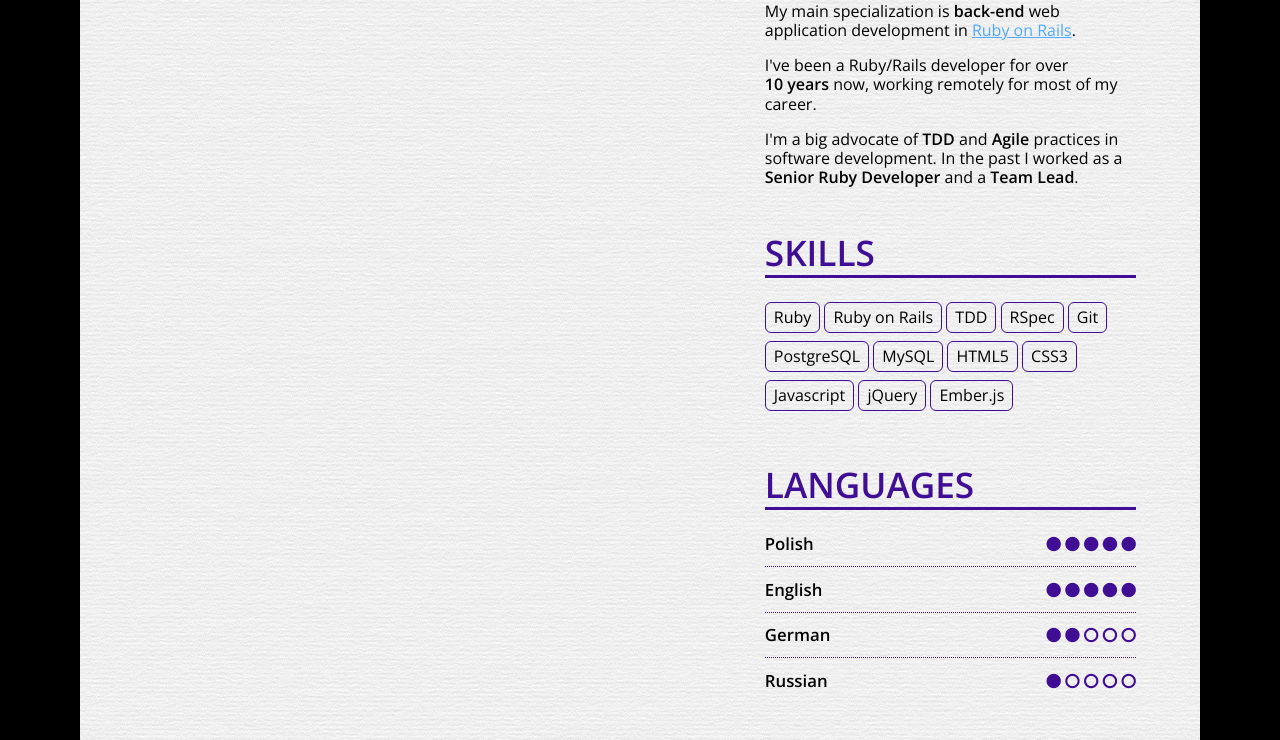
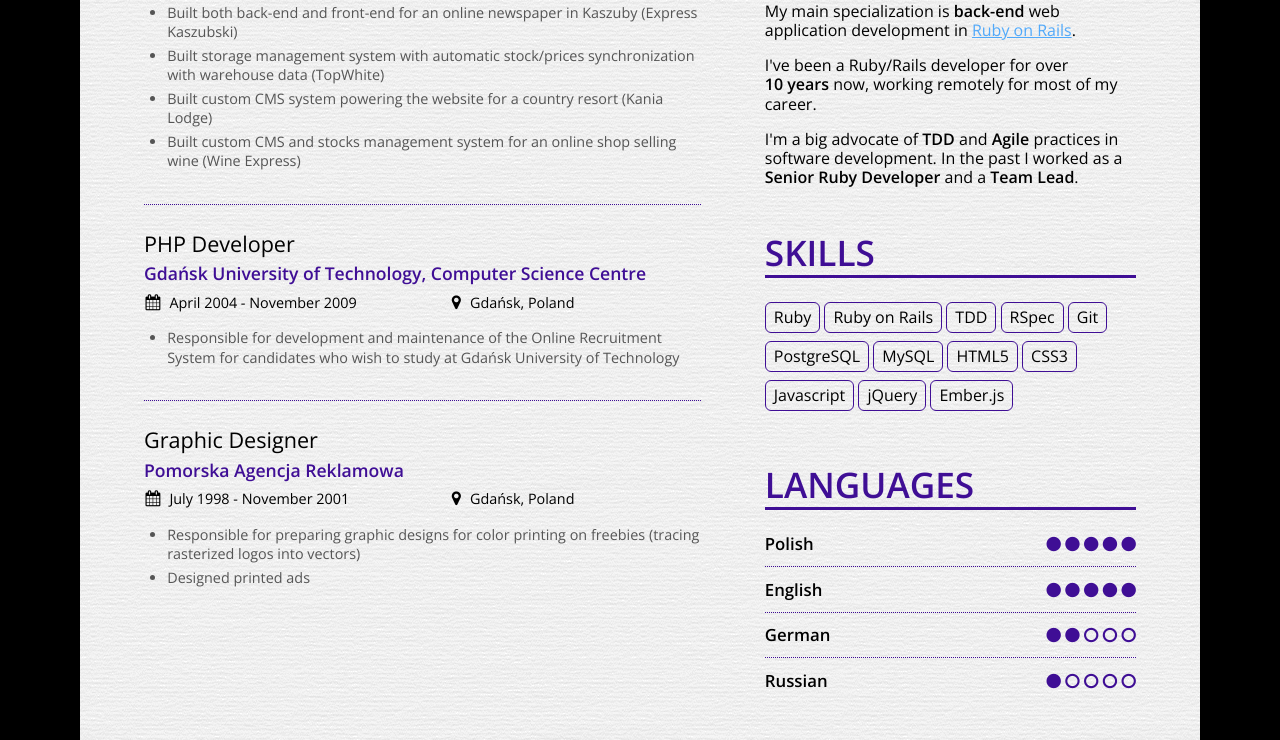
Before and after one commit to pjg/pjg.github.io, a plain HTML site: page index.html in a window 1280 px wide. Shown: the part 640-1380 px from the top of the page. Drawn offline with nearby package versions, Linux system fonts and the light colour scheme.

Commit message:
Add more 'Experience' entries

```diff
--- a/index.html
+++ b/index.html
@@ -70,12 +70,54 @@
                   <i class="fa fa-calendar"></i> <span>January 2010 - ongoing</span>
                 </p>
                 <p class="place">
+                  <i class="fa fa-map-marker"></i> <span>Gdańsk, Poland / Remote</span>
+                </p>
+              </div>
+
+              <ul class="experience-details">
+                <li>Founder of a one-man Ruby on Rails web development consultancy</li>
+                <li>Lead a team building an online marketplace for employers and freelancers (Kumdle)</li>
+                <li>Built both back-end and front-end for an online newspaper in Kaszuby (Express Kaszubski)</li>
+                <li>Built storage management system with automatic stock/prices synchronization with warehouse data (TopWhite)</li>
+                <li>Built custom CMS system powering the website for a country resort (Kania Lodge)</li>
+                <li>Built custom CMS and stocks management system for an online shop selling wine (Wine Express)</li>
+              </ul>
+            </li>
+
+            <li>
+              <h2>PHP Developer</h2>
+              <h3>Gdańsk University of Technology, Computer Science Centre</h3>
+
+              <div class="period-place">
+                <p class="period">
+                  <i class="fa fa-calendar"></i> <span>April 2004 - November 2009</span>
+                </p>
+                <p class="place">
                   <i class="fa fa-map-marker"></i> <span>Gdańsk, Poland</span>
                 </p>
               </div>
 
-              <ul class="details">
-                <li>Founder of a one-man Ruby on Rails web development consultancy.</li>
+              <ul class="experience-details">
+                <li>Responsible for development and maintenance of the Online Recruitment System for candidates who wish to study at Gdańsk University of Technology</li>
+              </ul>
+            </li>
+
+            <li>
+              <h2>Graphic Designer</h2>
+              <h3>Pomorska Agencja Reklamowa</h3>
+
+              <div class="period-place">
+                <p class="period">
+                  <i class="fa fa-calendar"></i> <span>July 1998 - November 2001</span>
+                </p>
+                <p class="place">
+                  <i class="fa fa-map-marker"></i> <span>Gdańsk, Poland</span>
+                </p>
+              </div>
+
+              <ul class="experience-details">
+                <li>Responsible for preparing graphic designs for color printing on freebies (tracing rasterized logos into vectors)</li>
+                <li>Designed printed ads</li>
               </ul>
             </li>
           </ul>
```
